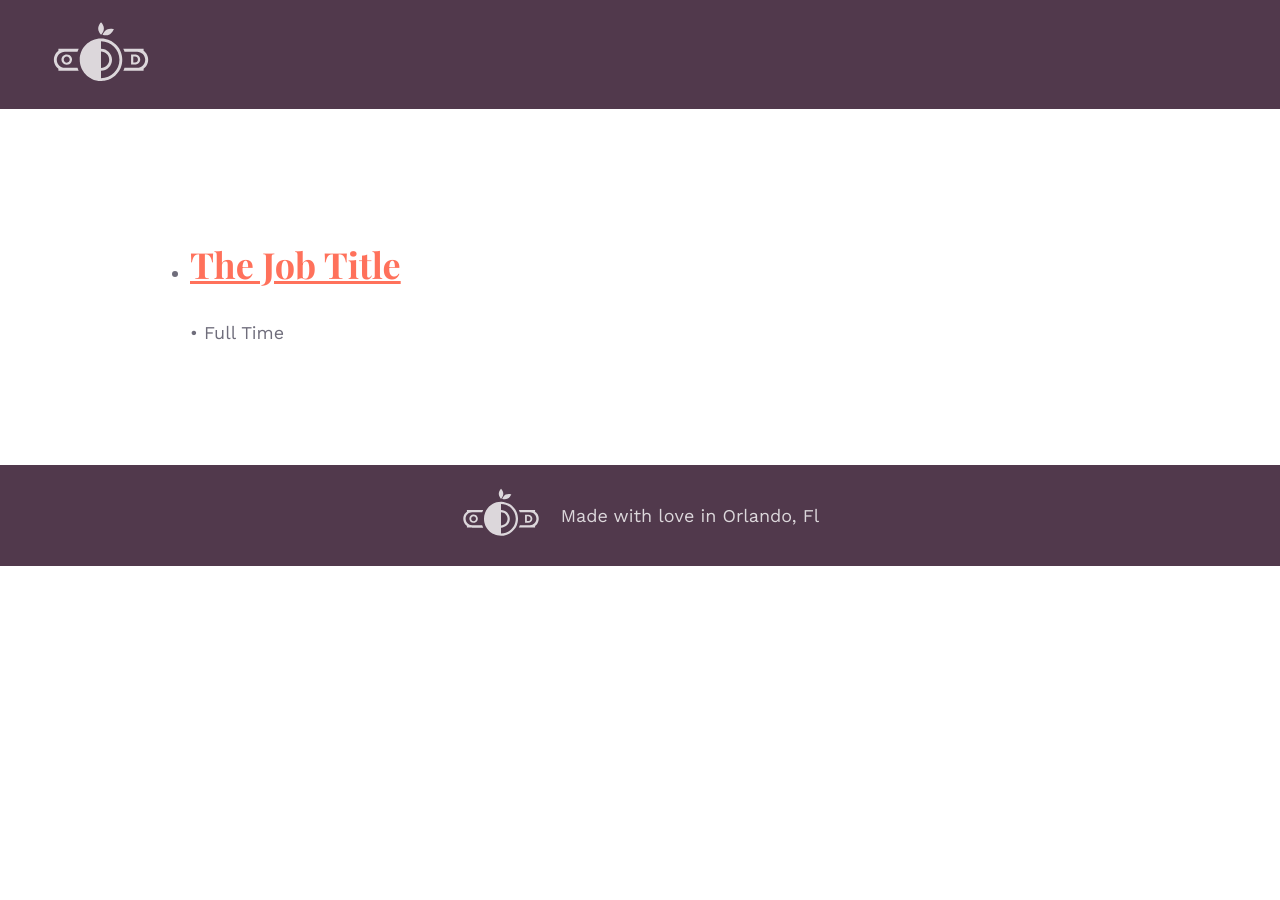
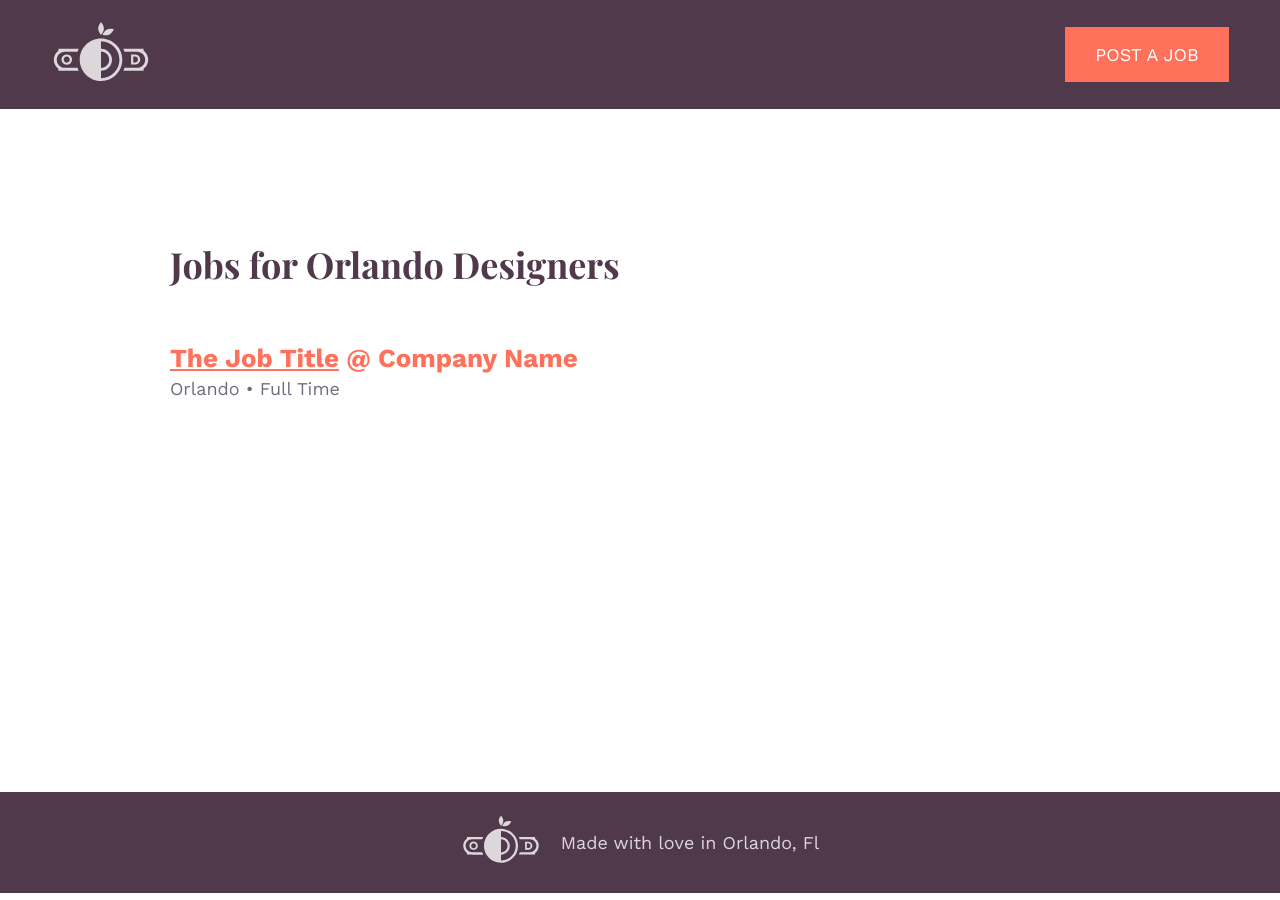
Before and after one commit to whosdustin/orlando-designers, a Jekyll site: the page built from jobs.html, in a window 1280 px wide. Built offline with Jekyll 4.4.1, drawn with Linux system fonts in a browser that asks for light colours; comment, search, counter and statistics services are not loaded.

Commit message:
jobs update

```diff
--- a/_includes/header.html
+++ b/_includes/header.html
@@ -1,7 +1,12 @@
-<header class="section--secondary">
+<header class="section--secondary" role="header">
 	<div class="header__wrapper">
 		<a href="{{ site.baseurl }}/" class="brand__header">
 			{% include lgo-odesigners-small.svg %}
 		</a>
+		<nav>
+			{% if page.title == 'Jobs' %}
+				<a class="button button--secondary" href="{{site.baseurl}}/post-a-job/">Post a Job</a>
+			{% endif %}
+		</nav>
 	</div>
 </header>
--- a/_layouts/default.html
+++ b/_layouts/default.html
@@ -1,7 +1,7 @@
 <!DOCTYPE html>
 <html>
 	{% include head.html %}
-	<body itemscope itemtype="http://schema.org/WebPage">
+	<body>
 		<!-- Google Tag Manager (noscript) -->
 		<noscript><iframe src="https://www.googletagmanager.com/ns.html?id=GTM-5S3X28"
 		height="0" width="0" style="display:none;visibility:hidden"></iframe></noscript>
--- a/_sass/_layout.scss
+++ b/_sass/_layout.scss
@@ -1,10 +1,6 @@
-// .main__container {
-// 	display: flex;
-// 	flex-flow: row wrap;
-// 	justify-content: space-around;
-// 	// max-width: 1600px;
-// 	margin: 0 auto;
-// }
+.main__container {
+	min-height: 88vh;
+}
 
 .main__wrapper {
 	display: flex;
@@ -25,6 +21,11 @@
 	max-width: 1600px;
 	margin: 0 auto;
 	padding: 0 4%;
+	nav {
+		display: flex;
+		justify-content: center;
+		align-items: center;
+	}
 	@media (min-width 768px) {
 		padding: 0;
 	}
--- /dev/null
+++ b/_sass/_menu.scss
@@ -0,0 +1,12 @@
+.menu {
+	padding: 0;
+	list-style-type: none;
+}
+
+.menu__item {
+	margin: 0;
+	padding: 20px 0;
+	h3 {
+		margin-top: 0;
+	}
+}
--- a/css/main.scss
+++ b/css/main.scss
@@ -13,6 +13,7 @@
 @import 'forms';
 @import 'post';
 @import 'media';
+@import 'menu';
 
 @import 'theme';
 
--- a/jobs.html
+++ b/jobs.html
@@ -5,13 +5,32 @@ layout: page
 
 <section>
 	<div class="main__wrapper">
-		<ul>
-			{% for job in site.jobs %}
-				<li itemscope itemtype="http://schema.org/JobPosting">
-					<h2><a href="{{job.listing_url}}">{{job.title}}</a></h2>
-					{{job.company}} • {{job.jobtype}}
-				</li>
-			{% endfor %}
-		</ul>
+		<h2>Jobs for Orlando Designers</h2>
+			<div>
+				<ul class="menu">
+					{% for job in site.jobs %}
+						{% unless job.published == false %}
+							{% capture job_count %}{% increment x %}{% endcapture %}
+							<li class="menu__item" itemscope itemtype="http://schema.org/JobPosting">
+								<meta itemprop="title" content="{{ job.title }}">
+								<meta itemprop="hiringOrganization" content="{{ job.company_name }}">
+								<meta itemprop="datePosted" content="{{ job.date }}">
+								<meta itemprop="jobLocation" content="{{ job.location }}">
+								<h3 class="with__lead"><a href="{{job.listing_url}}">{{job.title}}</a> @ {{ job.company_name }}</h3>
+								<span>{{ job.location }} • {{job.jobtype}}</span>
+							</li>
+						{% endunless %}
+					{% endfor %}
+				</ul>
+			</div>
+
+			{% if job_count == nil %}
+			<div>
+				<h3 class="with__lead">No Jobs Available</h3>
+				<p>
+					If you're hiring please <a href="{{site.baseurl}}/post-a-job/">fill out our form</a>.
+				</p>
+			</div>
+			{% endif %}
 	</div>
 </section>
--- /dev/null
+++ b/post-a-job.html
@@ -0,0 +1,5 @@
+---
+layout: page
+---
+
+<iframe src="https://docs.google.com/forms/d/e/1FAIpQLSe69RpSpTZphXl2GOEhLs0VoxhubgCPdP55cJyYPMZCyF2yrA/viewform?embedded=true" width="100%" height="1450" frameborder="0" marginheight="0" marginwidth="0">Loading...</iframe>
```
Also changed, not shown: _jobs/the-job-title.markdown (line endings or trailing spaces), jobs.xml (added).
